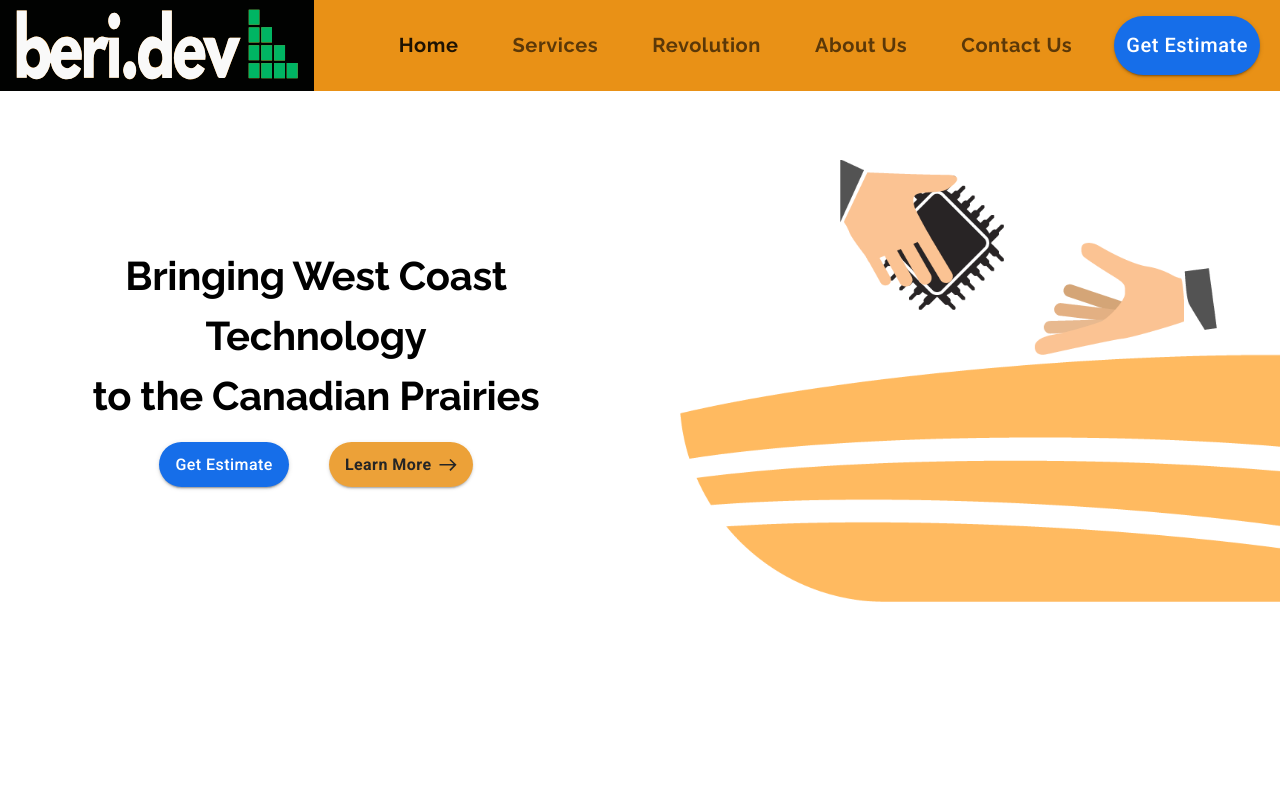
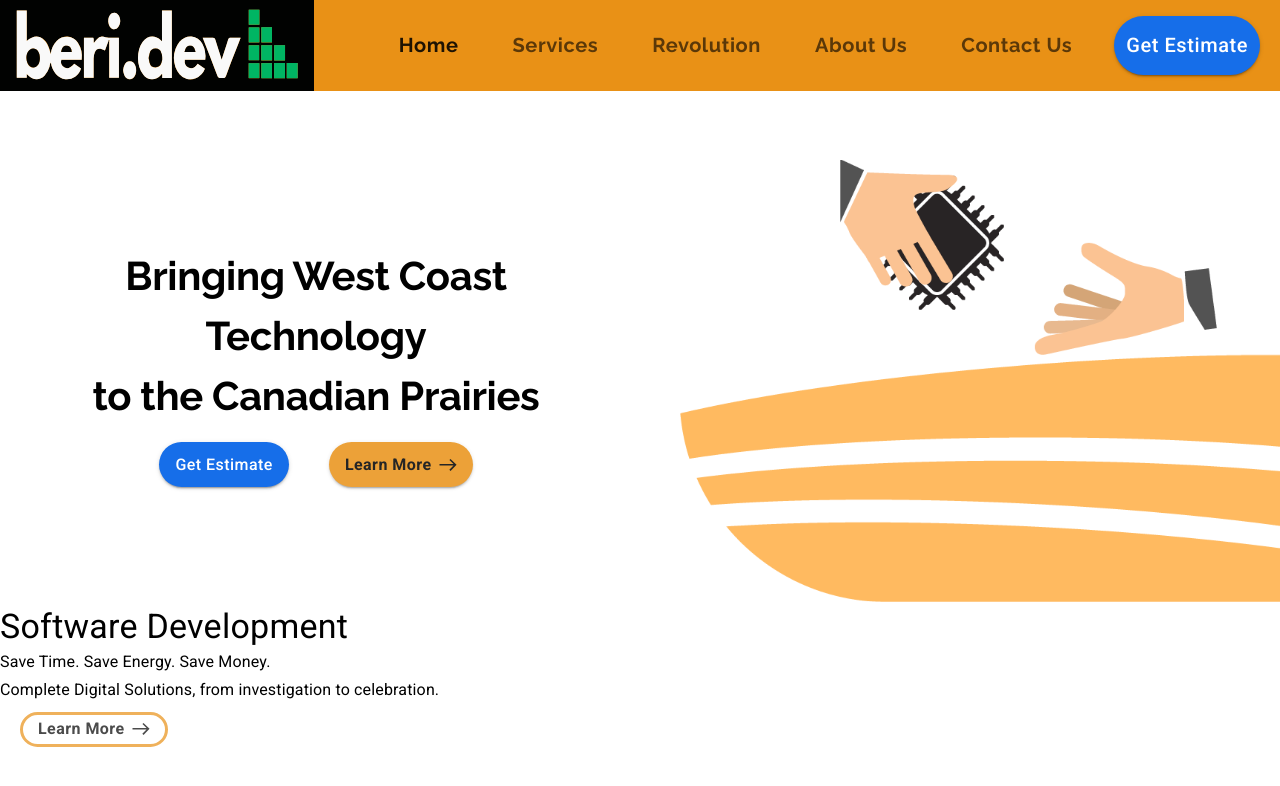
Before and after one commit to HAZberi/tech-company-website, a React (Create React App) app: page / in a window 1280 px wide. Shown: the top 786 px of the page. Built offline with nearby package versions, Linux system fonts and the light colour scheme.

Commit message:
Outline lern more implemented

```diff
--- a/src/components/LandingPage.js
+++ b/src/components/LandingPage.js
@@ -50,6 +50,25 @@ const useStyles = makeStyles((theme) => ({
       opacity: 1,
     }
   },
+  learnOutlineButton: {
+    borderColor: theme.palette.common.orange,
+    borderWidth: 3,
+    color: "black",
+    marginLeft: "20px",
+    marginRight: "20px",
+    marginTop: "0.5rem",
+    textTransform: "none",
+    borderRadius: "30px",
+    fontFamily: "Roboto",
+    height: "35px",
+    fontSize: "1rem",
+    fontWeight: "bold",
+    opacity: 0.7,
+    "&:hover": {
+      backgroundColor: theme.palette.common.orange,
+      opacity: 1,
+    }
+  },
   mainContainer: {
     marginTop: "4em",
     [theme.breakpoints.down("md")]: {
@@ -82,7 +101,7 @@ const LandingPage = () => {
   return (
     <div style={{marginBottom: "1500px"}}>
       <Grid container direction="column" className={classes.mainContainer}>
-        <Grid item>
+        <Grid item>{/* ------- Hero Block --------- */}
           <Grid container justify="flex-end" alignItems="center">
             <Grid item sm className={classes.heroTextContainer}>
               <Typography variant="h2" align="center">
@@ -107,6 +126,19 @@ const LandingPage = () => {
             </Grid>
           </Grid>
         </Grid>
+        <Grid item>{/* ------ Services Block ------- */}
+          <Grid container>
+            <Grid item>
+              <Typography variant="h4">Software Development</Typography>
+              <Typography variant="subtitle1">Save Time. Save Energy. Save Money.</Typography>
+              <Typography variant="subtitle1">Complete Digital Solutions, from investigation to <span>celebration.</span></Typography>
+              <Button variant="outlined" className={classes.learnOutlineButton}>
+                    Learn More
+                    <ButtonArrow width={25} height={18} fill="black" />
+                  </Button>
+            </Grid>
+          </Grid>
+        </Grid>
       </Grid>
     </div>
   );
```
Also changed, not shown: 1 other file (tests, documents, lock files or other folders).
